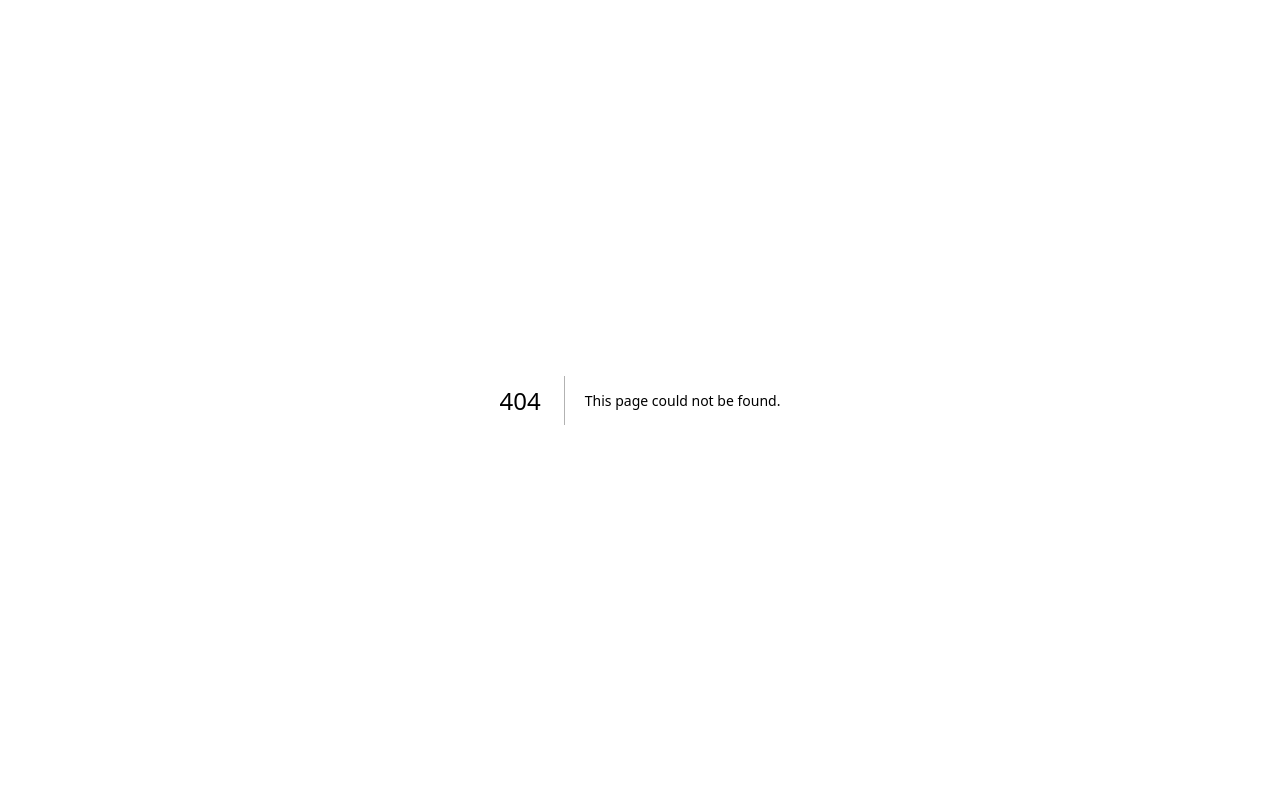
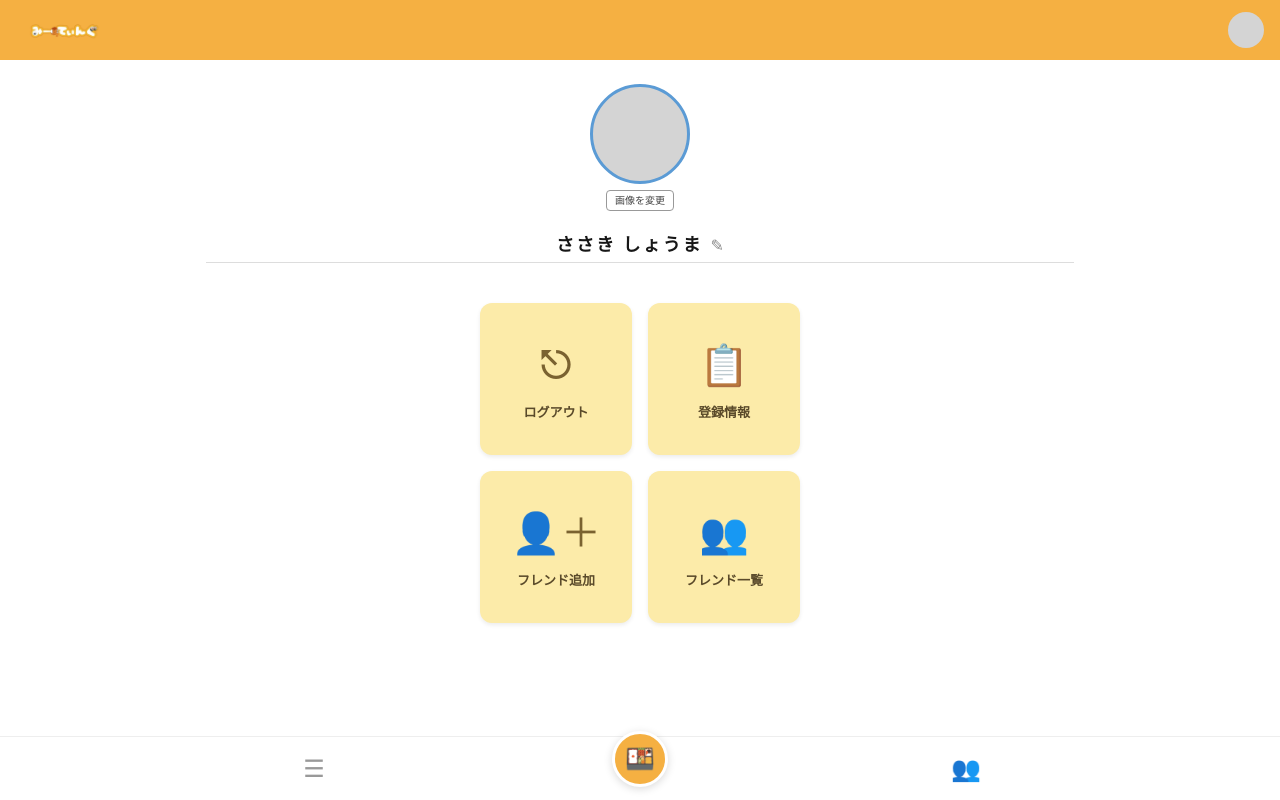
Before and after one commit to shiomoto-kei/TryOnlyException, a Next.js app in the folder lunch-share/: page /profile in a window 1280 px wide. Before the commit this address had no page. Built offline with nearby package versions, Linux system fonts and the light colour scheme.

Commit message:
プロフィール

```diff
--- a/lunch-share/app/components/Header.tsx
+++ b/lunch-share/app/components/Header.tsx
@@ -1,8 +1,25 @@
+'use client';
+
+import { useRouter } from 'next/navigation';
+
 export default function Header() {
+  const router = useRouter();
+
   return (
     <header style={styles.header}>
-      <img src="/logo.png" alt="みーてぃんぐ" style={styles.logoImg} />
-      <div style={styles.profileAvatar} />
+      <button
+        onClick={() => router.push('/main')}
+        style={styles.logoButton}
+        aria-label="ホームに戻る"
+      >
+        <img src="/logo.png" alt="みーてぃんぐ" style={styles.logoImg} />
+      </button>
+
+      <button
+        onClick={() => router.push('/profile')}
+        style={styles.profileAvatar}
+        aria-label="プロフィール"
+      />
     </header>
   );
 }
@@ -15,6 +32,12 @@ const styles: { [key: string]: React.CSSProperties } = {
     justifyContent: 'space-between',
     alignItems: 'center',
   },
+  logoButton: {
+    background: 'none',
+    border: 'none',
+    padding: 0,
+    cursor: 'pointer',
+  },
   logoImg: {
     height: 36,
     width: 'auto',
@@ -25,5 +48,8 @@ const styles: { [key: string]: React.CSSProperties } = {
     height: 36,
     borderRadius: '50%',
     background: '#d4d4d4',
+    border: 'none',
+    cursor: 'pointer',
+    padding: 0,
   },
 };
--- /dev/null
+++ b/lunch-share/app/profile/page.tsx
@@ -0,0 +1,188 @@
+'use client';
+
+import { useState } from 'react';
+import { useRouter } from 'next/navigation';
+import Header from '../components/Header';
+import BottomNav from '../components/BottomNav';
+
+export default function ProfilePage() {
+  const router = useRouter();
+  const [name, setName] = useState('ささき しょうま');
+  const [editing, setEditing] = useState(false);
+
+  const handleLogout = () => {
+    console.log('ログアウト');
+    // TODO: Supabase signOut → router.push('/login')
+  };
+
+  return (
+    <div style={styles.page}>
+      <Header />
+
+      <main style={styles.main}>
+        {/* アバター */}
+        <div style={styles.avatarWrap}>
+          <div style={styles.avatar} />
+          <button style={styles.changeImgBtn}>画像を変更</button>
+        </div>
+
+        {/* 名前 */}
+        <div style={styles.nameRow}>
+          {editing ? (
+            <input
+              type="text"
+              value={name}
+              onChange={(e) => setName(e.target.value)}
+              onBlur={() => setEditing(false)}
+              autoFocus
+              style={styles.nameInput}
+            />
+          ) : (
+            <span style={styles.nameText}>{name}</span>
+          )}
+          <button onClick={() => setEditing(true)} style={styles.editBtn}>
+            ✎
+          </button>
+        </div>
+
+        {/* メニューグリッド */}
+        <div style={styles.grid}>
+          <button onClick={handleLogout} style={styles.menuButton}>
+            <span style={styles.menuIcon}>⎋</span>
+            <span style={styles.menuLabel}>ログアウト</span>
+          </button>
+
+          <button
+            onClick={() => router.push('/profile/info')}
+            style={styles.menuButton}
+          >
+            <span style={styles.menuIcon}>📋</span>
+            <span style={styles.menuLabel}>登録情報</span>
+          </button>
+
+          <button
+            onClick={() => router.push('/friends/add')}
+            style={styles.menuButton}
+          >
+            <span style={styles.menuIcon}>👤＋</span>
+            <span style={styles.menuLabel}>フレンド追加</span>
+          </button>
+
+          <button
+            onClick={() => router.push('/friends')}
+            style={styles.menuButton}
+          >
+            <span style={styles.menuIcon}>👥</span>
+            <span style={styles.menuLabel}>フレンド一覧</span>
+          </button>
+        </div>
+      </main>
+
+      <BottomNav />
+    </div>
+  );
+}
+
+const styles: { [key: string]: React.CSSProperties } = {
+  page: {
+    minHeight: '100vh',
+    background: '#fff',
+    display: 'flex',
+    flexDirection: 'column',
+    fontFamily:
+      '-apple-system, "Hiragino Kaku Gothic ProN", "Yu Gothic", sans-serif',
+  },
+  main: {
+    flex: 1,
+    padding: '24px 20px',
+    display: 'flex',
+    flexDirection: 'column',
+    alignItems: 'center',
+    gap: 20,
+  },
+  // アバター
+  avatarWrap: {
+    display: 'flex',
+    flexDirection: 'column',
+    alignItems: 'center',
+    gap: 6,
+  },
+  avatar: {
+    width: 100,
+    height: 100,
+    borderRadius: '50%',
+    background: '#d4d4d4',
+    border: '3px solid #5b9bd5',
+  },
+  changeImgBtn: {
+    background: '#fff',
+    border: '1px solid #999',
+    borderRadius: 4,
+    padding: '2px 8px',
+    fontSize: 10,
+    color: '#444',
+    cursor: 'pointer',
+  },
+  // 名前
+  nameRow: {
+    display: 'flex',
+    alignItems: 'center',
+    gap: 8,
+    borderBottom: '1px solid #ddd',
+    paddingBottom: 4,
+    width: '70%',
+    justifyContent: 'center',
+  },
+  nameText: {
+    fontSize: 18,
+    fontWeight: 600,
+    letterSpacing: 2,
+  },
+  nameInput: {
+    fontSize: 18,
+    fontWeight: 600,
+    border: 'none',
+    outline: 'none',
+    textAlign: 'center',
+    background: 'transparent',
+    flex: 1,
+  },
+  editBtn: {
+    background: 'transparent',
+    border: 'none',
+    fontSize: 16,
+    cursor: 'pointer',
+    color: '#888',
+  },
+  // メニューグリッド
+  grid: {
+    width: '100%',
+    maxWidth: 320,
+    display: 'grid',
+    gridTemplateColumns: '1fr 1fr',
+    gap: 16,
+    marginTop: 20,
+  },
+  menuButton: {
+    aspectRatio: '1 / 1',
+    background: '#FCEBA9',
+    border: 'none',
+    borderRadius: 12,
+    display: 'flex',
+    flexDirection: 'column',
+    justifyContent: 'center',
+    alignItems: 'center',
+    gap: 8,
+    cursor: 'pointer',
+    boxShadow: '0 2px 4px rgba(0,0,0,0.08)',
+  },
+  menuIcon: {
+    fontSize: 40,
+    color: '#7a6230',
+  },
+  menuLabel: {
+    fontSize: 13,
+    color: '#5a4a2a',
+    fontWeight: 600,
+  },
+};
```
